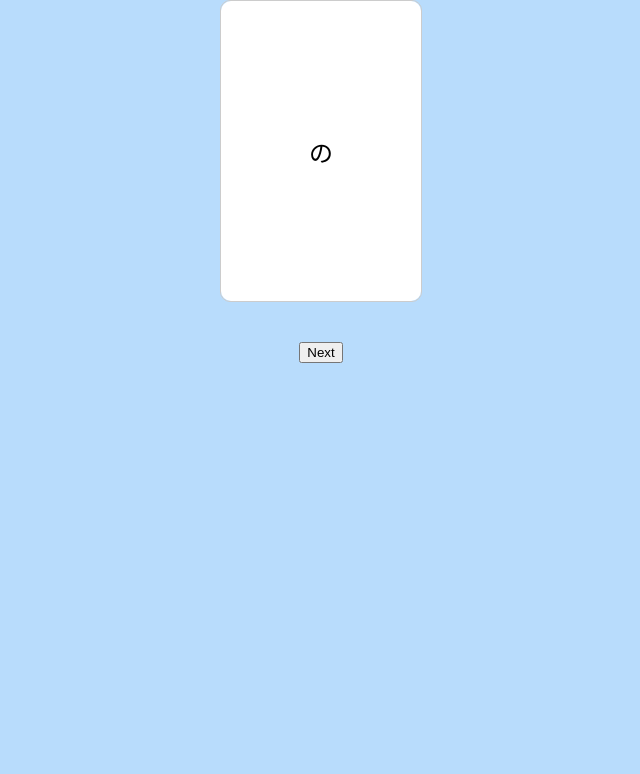
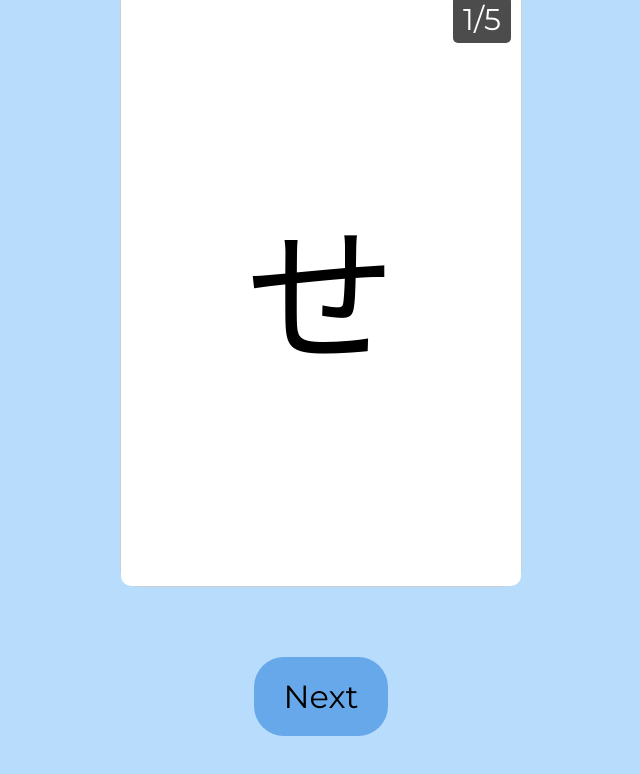
Before and after one commit to Shriya1412/HiraKata, a React (Create React App) app: page /flashcards in a window 1280 px wide. Both pictures are taken after typing "5" into the empty fields and a click on the button "Create". Shown: the top 774 px of the page, without its empty margins (319-959 px from the left). Built offline with nearby package versions, Linux system fonts and the light colour scheme; a web font is replaced by a local one.

Commit message:
Flashcards allow new set and previous set selection
CSS styling updated, allows the user to select a new set at the end of their current set.

```diff
--- a/src/Pages/Flashcards.css
+++ b/src/Pages/Flashcards.css
@@ -1,21 +1,27 @@
-/* src/App.css */
+.flashcards {
+  display: flex;
+  justify-content: center;
+  align-items: center;
+  height: 100vh; /* CHANGE */
+}
+
 .flashcard-container {
     display: flex;
+    justify-content: center;
     flex-direction: column;
     align-items: center;
   }
 
   .flashcard {
-    width: 200px;
-    height: 300px;
+    width: 400px;
+    height: 600px;
     border: 1px solid #ccc;
-    border-radius: 10px;
+    border-radius: 20px;
     display: flex;
     align-items: center;
     justify-content: center;
     font-size: 24px;
     text-align: center;
-    cursor: pointer;
     perspective: 1000px;
     position: relative;
     margin-bottom: 20px;
@@ -37,8 +43,10 @@
     display: flex;
     align-items: center;
     justify-content: center;
-    transition: transform 0.3s; /* Ensure this matches the timeout duration */
+    transition: transform 0.5s; /* Ensure this matches the timeout duration */
     border-radius: 10px;
+    font-family: "Montserrat", sans-serif;
+    font-size: 150px;
   }
 
   .flashcard-front {
@@ -51,6 +59,40 @@
     transform: rotateY(-180deg);
   }
 
-  button {
-    margin-top: 20px;
+  .flashcards button {
+    background-color: rgb(102, 168, 234); /* Adjust alpha (last value) as needed */
+    color: #000000; /* Light Blue text */
+    border: none;
+    padding: 20px;
+    padding-left: 30px;
+    padding-right: 30px;
+    margin-bottom: 80px;
+    margin-top: 50px;
+    margin-left: 30px;
+    margin-right: 30px;
+    font-family: "Montserrat", sans-serif;
+    font-style: normal;
+    font-size: 32px;
+    border-radius: 30px;
   }
+  .flashcards button:hover {
+    background-color: #3d9df6; /* Lighter shade of Blue on hover */
+    color: #FFFFFF; /* White text on hover */
+  }
+
+  .counter {
+    position: absolute;
+    top: 10px;
+    right: 10px;
+    background-color: rgba(0, 0, 0, 0.7);
+    color: white;
+    padding: 5px 10px;
+    border-radius: 5px;
+    font-size: 30px;
+  }
+
+  .end-options-container {
+    display: flex;
+    top: 0;
+    right: 0;
+  }
--- a/src/Pages/Flashcards.js
+++ b/src/Pages/Flashcards.js
@@ -18,6 +18,7 @@ const Flashcards = () => {
       const shuffledCards = filteredCards.sort(() => 0.5 - Math.random()).slice(0, numberOfCards);
       setSelectedCards(shuffledCards);
       setShowPopup(false);
+      setCurrentCardIndex(0);
     };
 
     const handleFlip = () => {
@@ -27,15 +28,33 @@ const Flashcards = () => {
     const nextCard = useCallback(() => {
       setIsFlipped(false);
       setTimeout(() => {
-        setCurrentCardIndex((prevIndex) => (prevIndex + 1) % selectedCards.length);
-      }, 300); // This timeout should match the flip transition duration
+        setCurrentCardIndex((prevIndex) => {
+          const newIndex = (prevIndex + 1) % selectedCards.length;
+          return newIndex;
+        });
+      }, 500); // This timeout should match the flip transition duration
     }, [selectedCards.length]);
 
+    const handleRedo = () => {
+      setCurrentCardIndex(0);
+      setIsFlipped(false);
+    };
+
+    const handleNewSet = () => {
+      setShowPopup(true);
+      setSelectedCards([]);
+      setCurrentCardIndex(0);
+      setIsFlipped(false);
+
+    };
+
     useEffect(() => {
-      if (!showPopup) {
-        nextCard(); // To start with the first card after selection
+      if (!showPopup && selectedCards.length > 0 && currentCardIndex === 0) {
+        // Ensure to start with the first card after selection
+        setIsFlipped(false);
       }
-    }, [showPopup, nextCard]);
+    }, [showPopup, selectedCards.length, currentCardIndex]);
+
 
     return (
       <div className="flashcards">
@@ -44,17 +63,34 @@ const Flashcards = () => {
           <div className="flashcard-container">
             <div className={`flashcard ${isFlipped ? 'flipped' : ''}`} onClick={handleFlip}>
               <div className="flashcard-front">
+                <div className="counter">
+                  {currentCardIndex + 1}/{selectedCards.length}
+                </div>
                 {selectedCards[currentCardIndex].char}
               </div>
               <div className="flashcard-back">
+                <div className="counter">
+                  {currentCardIndex + 1}/{selectedCards.length}
+                </div>
                 {selectedCards[currentCardIndex].romanized}
               </div>
             </div>
-            <button onClick={nextCard}>Next</button>
+            <div className="controls">
+              {currentCardIndex < selectedCards.length - 1 && (
+                <button id="next" onClick={nextCard}>Next</button>
+              )}
+              {currentCardIndex === selectedCards.length - 1 &&(
+                <div className="end-options-container">
+                  <div className="end-options">
+                    <button onClick={handleRedo}>Redo Same Set</button>
+                    <button onClick={handleNewSet}>Pick New Set</button>
+                  </div>
+                </div>
+              )}
+            </div>
           </div>
         )}
       </div>
     );
   };
-
   export default Flashcards;
```
